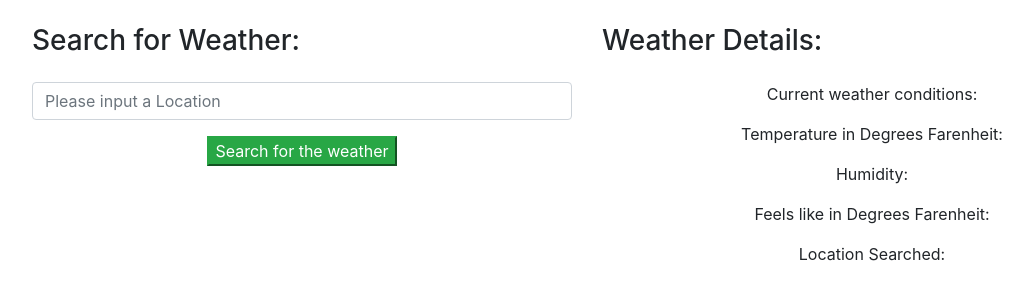
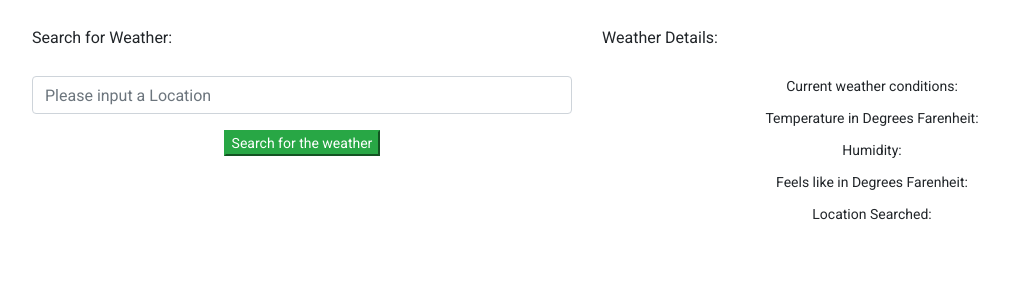
Before and after one commit to manojmpg114/WeatherDynamic, an Angular app in the folder weather-app/: page / in a window 1280 px wide. Shown: the top 300 px of the page, without its empty margins (53-1086 px from the left). Built offline with nearby package versions, Linux system fonts and the light colour scheme.

Commit message:
Added Angular Materials package
ng add @angular/material

customizing styles

```diff
--- a/weather-app/angular.json
+++ b/weather-app/angular.json
@@ -24,6 +24,7 @@
               "src/assets"
             ],
             "styles": [
+              "./node_modules/@angular/material/prebuilt-themes/deeppurple-amber.css",
               "node_modules/bootstrap/dist/css/bootstrap.css",
               "src/styles.css"
             ],
@@ -93,6 +94,7 @@
               "src/assets"
             ],
             "styles": [
+              "./node_modules/@angular/material/prebuilt-themes/deeppurple-amber.css",
               "src/styles.css"
             ],
             "scripts": []
@@ -124,6 +126,7 @@
           }
         }
       }
-    }},
+    }
+  },
   "defaultProject": "weather-app"
 }
--- a/weather-app/package.json
+++ b/weather-app/package.json
@@ -12,10 +12,12 @@
   "private": true,
   "dependencies": {
     "@angular/animations": "~9.1.9",
+    "@angular/cdk": "^9.2.4",
     "@angular/common": "~9.1.9",
     "@angular/compiler": "~9.1.9",
     "@angular/core": "~9.1.9",
     "@angular/forms": "~9.1.9",
+    "@angular/material": "^9.2.4",
     "@angular/platform-browser": "~9.1.9",
     "@angular/platform-browser-dynamic": "~9.1.9",
     "@angular/router": "~9.1.9",
--- a/weather-app/src/app/app.module.ts
+++ b/weather-app/src/app/app.module.ts
@@ -11,6 +11,7 @@
 import { ReactiveFormsModule } from '@angular/forms';
 import { HttpClientModule } from '@angular/common/http';
 import { ApixuService } from './apixu.service';
+import { BrowserAnimationsModule } from '@angular/platform-browser/animations';
 
 @NgModule({
   declarations: [
@@ -22,7 +23,8 @@
     AppRoutingModule,
     RouterModule.forRoot(allAppRoutes),
     ReactiveFormsModule,
-    HttpClientModule
+    HttpClientModule,
+    BrowserAnimationsModule
   ],
   providers: [ApixuService],
   bootstrap: [AppComponent]
--- a/weather-app/src/index.html
+++ b/weather-app/src/index.html
@@ -6,8 +6,10 @@
   <base href="/">
   <meta name="viewport" content="width=device-width, initial-scale=1">
   <link rel="icon" type="image/x-icon" href="favicon.ico">
+  <link href="https://fonts.googleapis.com/css?family=Roboto:300,400,500&display=swap" rel="stylesheet">
+  <link href="https://fonts.googleapis.com/icon?family=Material+Icons" rel="stylesheet">
 </head>
-<body>
+<body class="mat-typography">
   <app-root></app-root>
 </body>
 </html>
--- a/weather-app/src/styles.css
+++ b/weather-app/src/styles.css
@@ -1 +1,4 @@
 /* You can add global styles to this file, and also import other style files */
+@import '@angular/material/prebuilt-themes/deeppurple-amber.css';
+html, body { height: 100%; }
+body { margin: 0; font-family: Roboto, "Helvetica Neue", sans-serif; }
```
Also changed, not shown: 1 other file (tests, documents, lock files or other folders).
